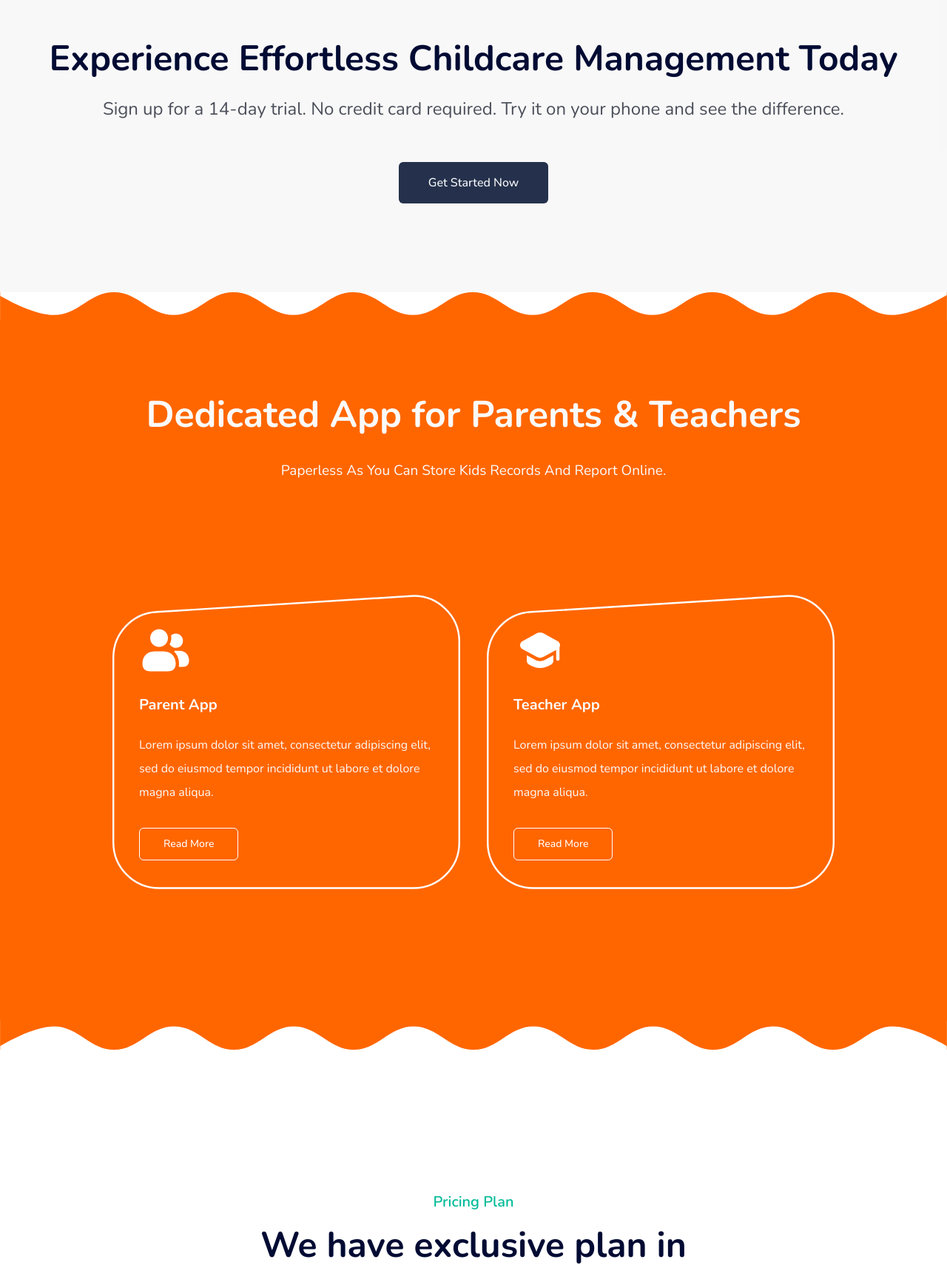
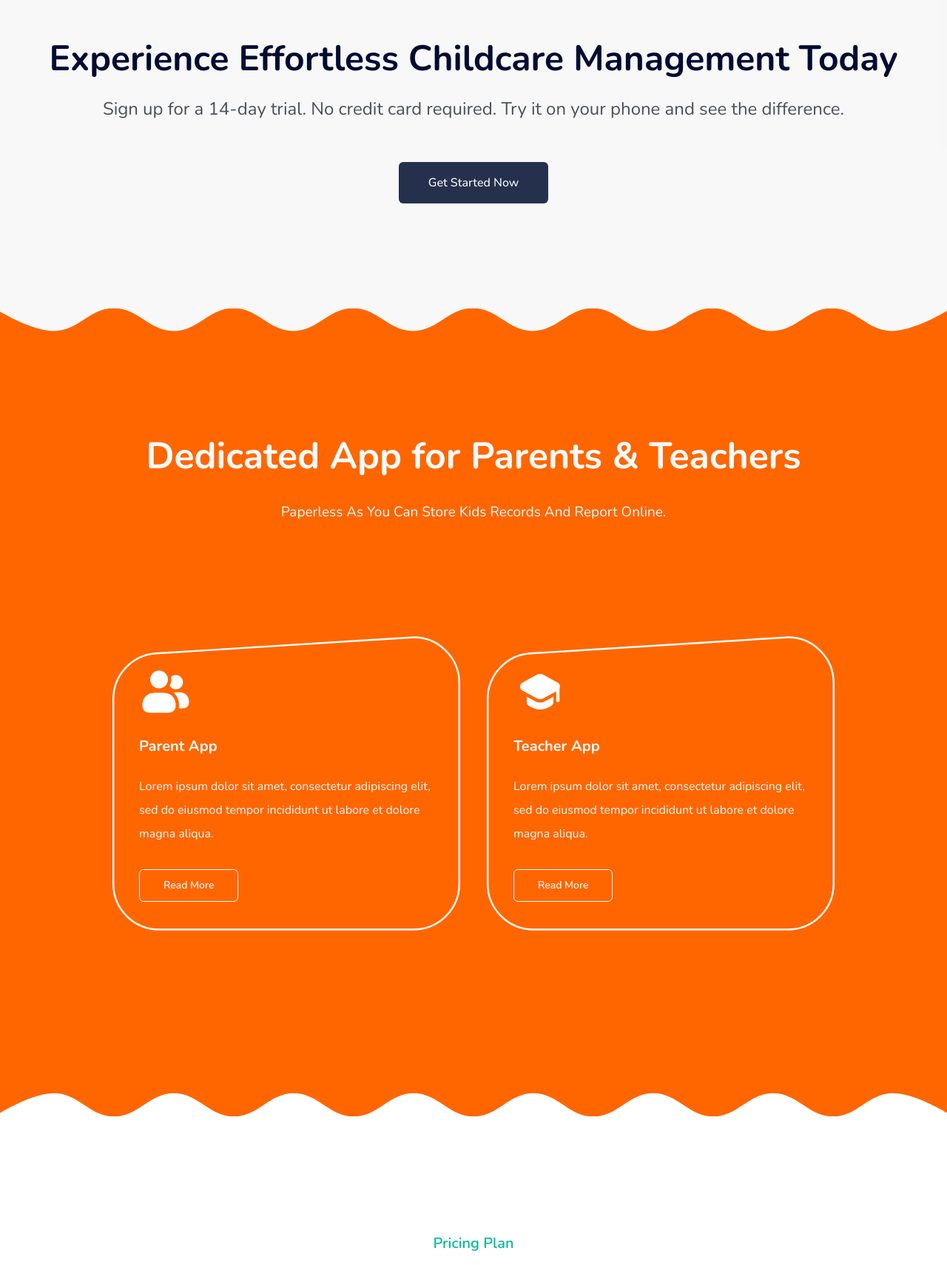
Before and after one commit to JuGit-pk/daycare-pilot, a Next.js app: page / in a window 1280 px wide. Shown: the part 2592-4302 px from the top of the page at 74% size. Built offline with nearby package versions, Linux system fonts and the light colour scheme.

Commit message:
- fix: clip-path of dedication apps container

```diff
--- a/src/components/layout/wavy-wrapper/index.tsx
+++ b/src/components/layout/wavy-wrapper/index.tsx
@@ -18,7 +18,7 @@ const WavyWrapper = ({ children, className }: IProps) => {
         width={5000}
         height={5000}
         alt="bg"
-        className="absolute top-0 inset-x-0"
+        className="absolute top-1 inset-x-0 -translate-y-full"
       />
       {children}
       {/* bottom */}
@@ -27,7 +27,7 @@ const WavyWrapper = ({ children, className }: IProps) => {
         width={5000}
         height={5000}
         alt="bg"
-        className="absolute bottom-0 inset-x-0"
+        className="absolute bottom-1 inset-x-0 translate-y-full"
       />
     </section>
   );
--- a/src/components/pages/home/highlight/index.tsx
+++ b/src/components/pages/home/highlight/index.tsx
@@ -3,7 +3,7 @@ import { cn } from "@/lib/utils";
 
 const Highlight = () => {
   return (
-    <section className="text-center bg-[#D9D9D933] py-[120px] mx-auto">
+    <section className="text-center bg-[#D9D9D933] pt-[120px] pb-44 mx-auto">
       <h3 className="text-5xl font-bold text-[#000B33]">
         Experience Effortless Childcare Management Today
       </h3>
```
Also changed, not shown: public/assets/zag-bottom.svg, public/assets/zag-top.svg.
